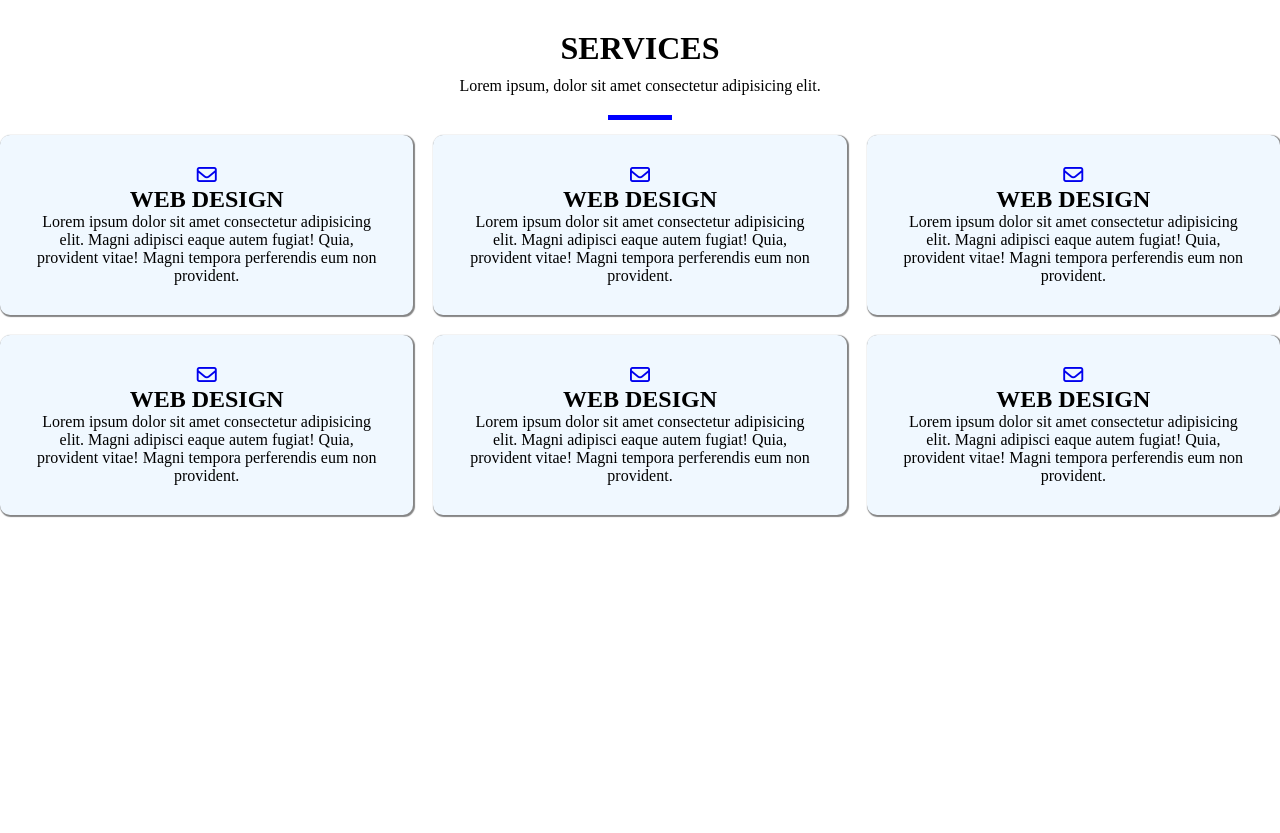
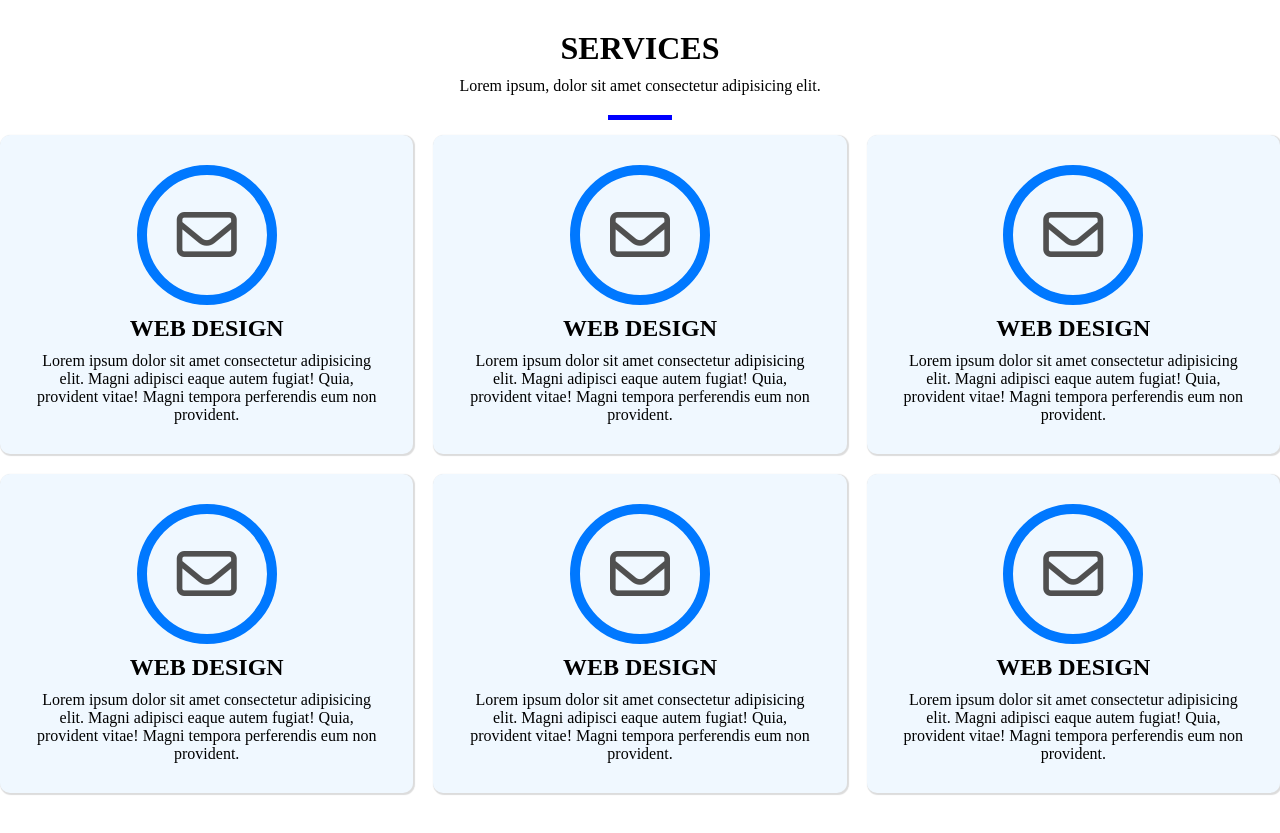
Before and after one commit to reshad21/simple-portfolio-website, a plain HTML site: page index.html in a window 1280 px wide. Shown: the part 1500-2333 px from the top of the page. Before the commit the page ends 2055 px from the top, so only its background shows below. Drawn offline with Linux system fonts and the light colour scheme.

Commit message:
service section design complete

```diff
--- a/css/style.css
+++ b/css/style.css
@@ -224,12 +224,36 @@ a {
 
 .service-card {
     background-color: aliceblue;
-    box-shadow: 1px 1px 1px 1px #858585;
+    box-shadow: 1px 1px 1px 1px #dcdcdc;
     border-radius: 10px;
     text-align: center;
     padding: 30px;
 }
 
 .service-card a span i {
-    font-size: 20px;
+    font-size: 60px;
+    color: #505050;
+    padding: 30px;
+    transition: all 0.3s ease;
 }
+
+.service-card a {
+    display: inline-block;
+    border: 10px solid #0078ff;
+    border-radius: 50%;
+    margin-bottom: 10px;
+    transition: all 0.3s ease;
+}
+
+.service-card a:hover {
+    border: 10px solid rgb(134, 134, 209);
+    background-color: #0078ff;
+}
+
+.service-card a span i:hover {
+    color: #ffffff;
+}
+
+.service-card h2 {
+    margin-bottom: 10px;
+}
```
